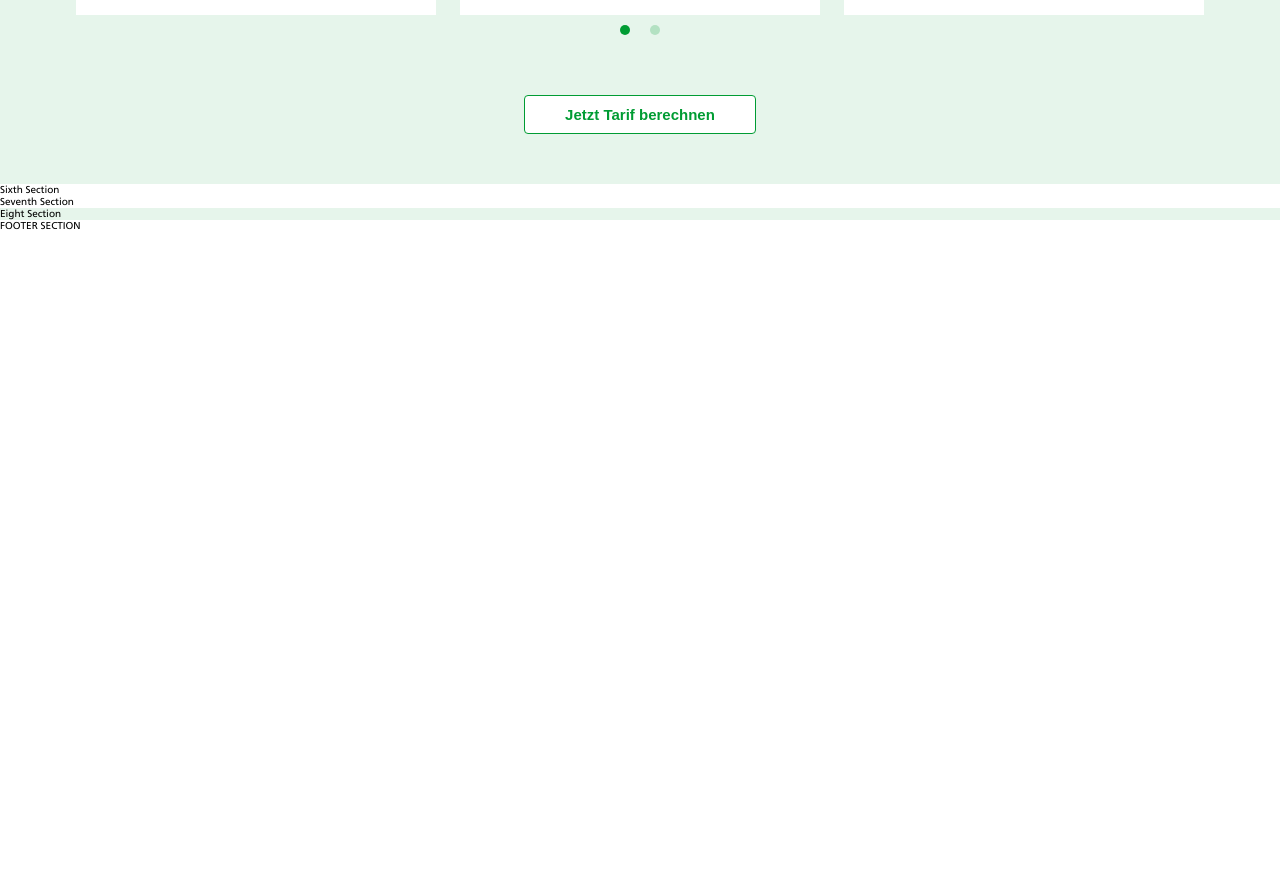
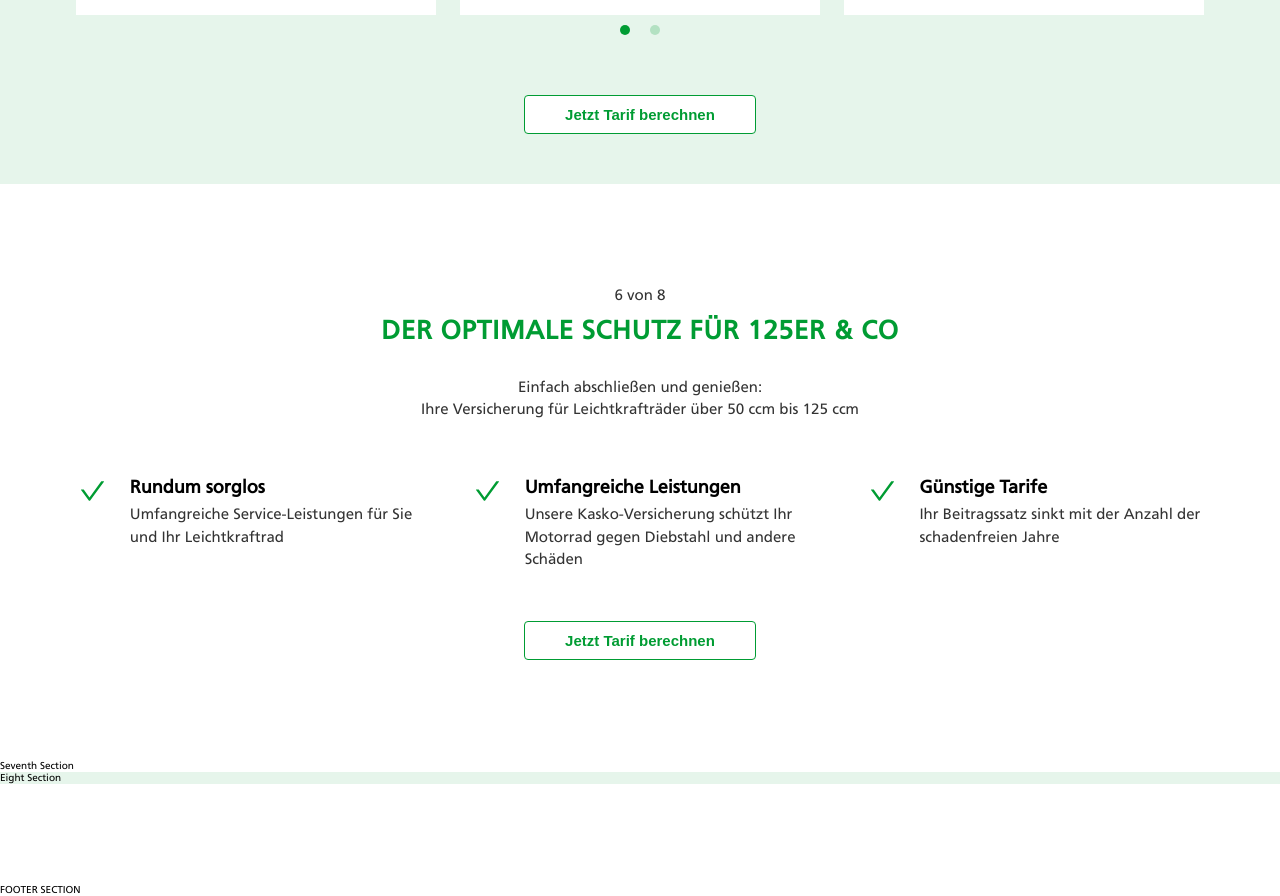
Before and after one commit to rajckamariya/HDI, a website: page index.html in a window 1280 px wide. Shown: the part 5708-6604 px from the top of the page. Before the commit the page ends 5940 px from the top, so only its background shows below. Drawn offline with Linux system fonts and the light colour scheme; files whose address does not match are found by name.

Commit message:
Section 6 Design Complete

```diff
--- a/index.html
+++ b/index.html
@@ -774,8 +774,60 @@ Rechtsschutzversicherung
         </section>
     </div>
 
-    <section class="section-sixth">
-        Sixth Section
+    <section class="section-sixth grid">
+        <div class="sec-sixth__heading">
+            <h5 class="heading-4 mb-extraSmall">
+                6 von 8
+            </h5>
+            <h2 class="heading-2 heading-2--primary text-align--center mb-small uppercase">
+                DER OPTIMALE SCHUTZ FÜR 125er & CO
+            </h2>
+            <h4 class="heading-4">Einfach abschließen und genießen: </h4>
+            <h4 class="heading-4">Ihre Versicherung für Leichtkrafträder über 50 ccm bis 125 ccm</h4>
+        </div>
+        <div class="sec-sixth__main">
+            <div class="sec-sixth__protection">
+                <div class="protection__img">
+                    <img src="img/Checkmark_green.svg" alt="Checkmark Green">
+                </div>
+                <div class="protection__desc">
+                    <h3 class="heading-3">
+                        Rundum sorglos
+                    </h3>
+                    <h4 class="heading-4">
+                        Umfangreiche Service-Leistungen
+                        für Sie und Ihr Leichtkraftrad
+                    </h4>
+                </div>
+            </div>
+            <div class="sec-sixth__protection">
+                <div class="protection__img">
+                    <img src="img/Checkmark_green.svg" alt="Checkmark Green">
+                </div>
+                <div class="protection__desc">
+                    <h3 class="heading-3">
+                        Umfangreiche Leistungen
+                    </h3>
+                    <h4 class="heading-4">
+Unsere Kasko-Versicherung schützt Ihr Motorrad gegen Diebstahl und andere Schäden
+                    </h4>
+                </div>
+            </div>
+            <div class="sec-sixth__protection">
+                <div class="protection__img">
+                    <img src="img/Checkmark_green.svg" alt="Checkmark Green">
+                </div>
+                <div class="protection__desc">
+                    <h3 class="heading-3">
+                        Günstige Tarife
+                    </h3>
+                    <h4 class="heading-4">
+                        Ihr Beitragssatz sinkt mit der Anzahl der schadenfreien Jahre
+                    </h4>
+                </div>
+            </div>
+        </div>
+        <button class="sec-sixth__button btn btn--primary">Jetzt Tarif berechnen</button>
     </section>
     <section class="section-seventh">
         Seventh Section
--- /dev/null
+++ b/sass/abstracts/_mixins.scss
@@ -0,0 +1,7 @@
+@mixin heading{
+    grid-column: 5/11;
+    display: flex;
+    flex-direction: column;
+    justify-content: center;
+    align-items: center;
+}
--- a/sass/layout/_sectionFifth.scss
+++ b/sass/layout/_sectionFifth.scss
@@ -1,11 +1,7 @@
 //-----------------------------SECTION-5 CSS--------------------//
 .sec-fifth{
     &__heading{
-        grid-column: 5/11;
-        display: flex;
-        flex-direction: column;
-        justify-content: center;
-        align-items: center;
+        @include heading;
         margin: 5rem 0;
     }
     &__main{
--- a/sass/layout/_sectionFourth.scss
+++ b/sass/layout/_sectionFourth.scss
@@ -1,11 +1,7 @@
 //----------------------------------SECTION FOUR CSS----------------------//
 .sec-fourth {
   &__heading {
-    grid-column: 5/11;
-    display: flex;
-    flex-direction: column;
-    justify-content: center;
-    align-items: center;
+    @include heading;
     margin: 5rem 0;
   }
   &__bar {
--- /dev/null
+++ b/sass/layout/_sectionSixth.scss
@@ -0,0 +1,35 @@
+//-----------------------SECTION SIXTH CSS---------------------//
+.sec-sixth{
+    &__heading{
+        @include heading;
+    }
+    &__main{
+        grid-column: 2/14;
+        display:flex;
+        justify-content: space-between;
+        margin:5rem 0;
+    }
+    &__button{
+        grid-column: 2/14;
+        display: flex;
+        margin:0 auto;
+    }
+    &__protection{
+        display:flex;
+        width:30%;
+    }
+}
+.protection{
+    &__img{
+        width:10%;
+        display:flex;
+        align-items: start;
+        padding-top:1rem;
+        justify-content: center;
+    }
+    &__desc{
+        width:90%;
+        padding-left:2rem;
+
+    }
+}
--- a/sass/layout/_sectionThird.scss
+++ b/sass/layout/_sectionThird.scss
@@ -1,11 +1,7 @@
 //---------------SECTION THIRD CSS--------------//
 .sec-third {
   &__heading {
-    grid-column: 5/11;
-    display: flex;
-    flex-direction: column;
-    justify-content: center;
-    align-items: center;
+    @include heading;
     margin-bottom: 5rem;
   }
   &__box {
--- a/sass/main.scss
+++ b/sass/main.scss
@@ -1,4 +1,5 @@
 @import "abstracts/variable";
+@import "abstracts/mixins";
 
 @import "base/base";
 @import "base/typography";
@@ -15,5 +16,6 @@
 @import "layout/sectionThird";
 @import "layout/sectionFourth";
 @import "layout/sectionFifth";
+@import "layout/sectionSixth";
 
 @import "pages/home";
--- a/sass/pages/_home.scss
+++ b/sass/pages/_home.scss
@@ -26,4 +26,8 @@
 }
 .green-section {
   background-color: $primary-color-light;
+  margin-bottom: 10rem;
 }
+.section-sixth{
+  margin-bottom: 10rem;
+}
```
Also changed, not shown: css/style.css.
